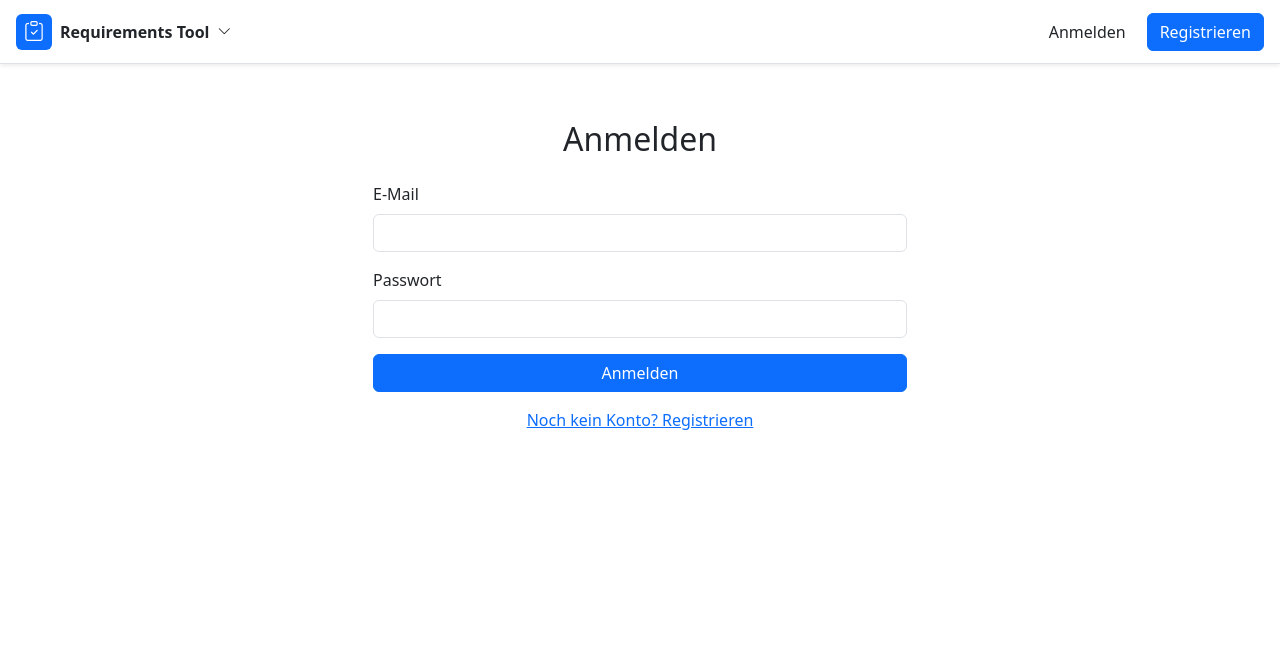
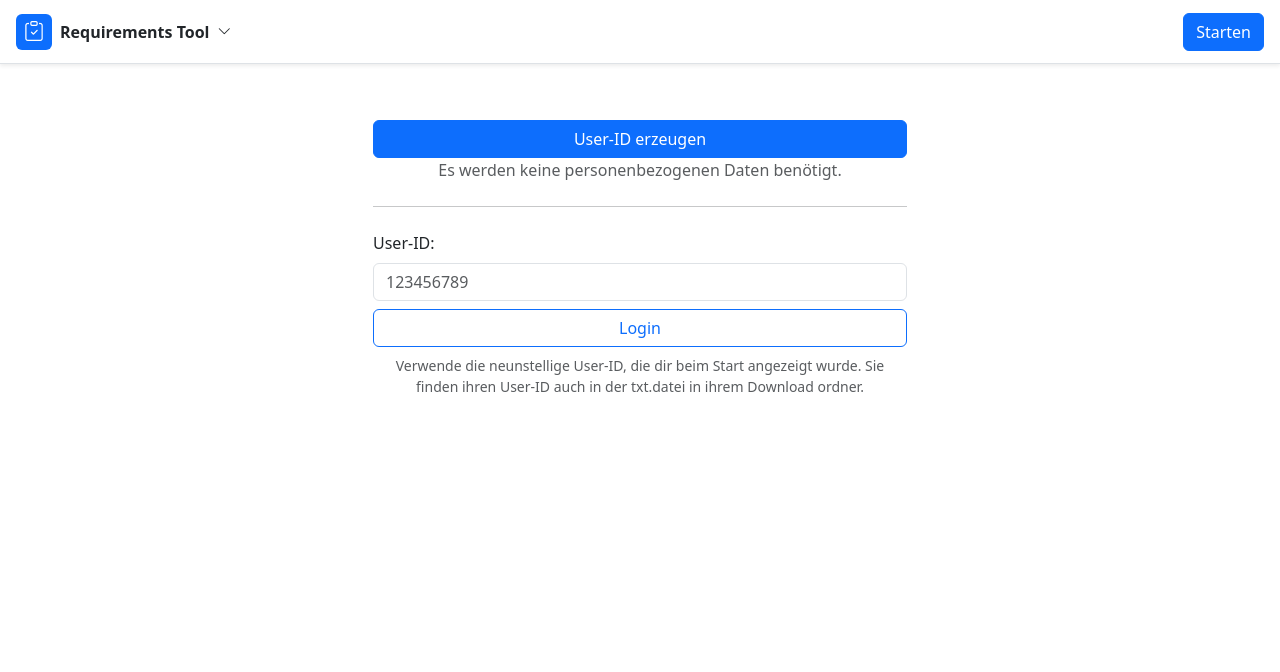
Before and after one commit to Aliwes1999/Demo, a Flask app: page /auth/login in a window 1280 px wide. Shown: the top 672 px of the page. Run offline with Flask 3, Linux system fonts and the light colour scheme.

Commit message:
Login umgestellt

```diff
--- a/app/auth.py
+++ b/app/auth.py
@@ -1,4 +1,16 @@
-from flask import Blueprint, render_template, redirect, url_for, flash, request
+import secrets
+import re
+
+from sqlalchemy.exc import IntegrityError
+from flask import (
+    Blueprint,
+    render_template,
+    redirect,
+    url_for,
+    flash,
+    request,
+    Response,
+)
 from flask_login import login_user, logout_user, login_required, current_user
 from urllib.parse import urlparse
 from . import db
@@ -6,40 +18,106 @@ from .models import User
 
 auth_bp = Blueprint('auth', __name__, url_prefix='/auth')
 
+
+def _create_demo_user() -> User:
+    """Create an anonymous participant account without personal data."""
+    for _ in range(10):
+        participant_id = str(secrets.randbelow(900_000_000) + 100_000_000)
+        user = User(email=f'demo-{participant_id}@demo.invalid')
+        user.set_password(secrets.token_urlsafe(32))
+        db.session.add(user)
+        try:
+            db.session.commit()
+        except IntegrityError:
+            db.session.rollback()
+            if User.query.filter_by(email=user.email).first() is not None:
+                continue
+            raise
+        else:
+            return user
+
+    raise RuntimeError(
+        'Es konnte keine eindeutige Teilnahme-ID erzeugt werden.'
+    )
+
+
+def _find_demo_user(participant_id: str) -> User | None:
+    """Find a demo user from the anonymous participant ID."""
+    normalized_id = participant_id.strip().upper()
+    if normalized_id.startswith('DEMO-'):
+        normalized_id = normalized_id[5:]
+    # Keep legacy IDs restorable while all new IDs use nine digits.
+    if not re.fullmatch(r'(?:[0-9]{9}|[0-9A-F]{16})', normalized_id):
+        return None
+    return User.query.filter_by(
+        email=f'demo-{normalized_id}@demo.invalid'
+    ).first()
+
+
+def _participant_id(user: User) -> str:
+    """Return the user-facing nine-digit participant ID."""
+    return user.email.split('@', 1)[0].removeprefix('demo-')
+
+
+@auth_bp.route('/download-participant-id')
+@login_required
+def download_participant_id():
+    participant_id = _participant_id(current_user)
+    if not re.fullmatch(r'\d{9}', participant_id):
+        return Response('Teilnehmer-ID nicht verfügbar.', status=404)
+    response = Response(
+        f'Teilnahme-ID: {participant_id}\n',
+        mimetype='text/plain',
+    )
+    response.headers['Content-Disposition'] = (
+        f'attachment; filename="teilnahme-id-{participant_id}.txt"'
+    )
+    return response
+
+
+def _redirect_after_login():
+    next_page = request.args.get('next')
+    if not next_page or urlparse(next_page).netloc != '':
+        next_page = url_for('main.home')
+    return redirect(next_page)
+
+
 @auth_bp.route('/login', methods=['GET', 'POST'])
 def login():
     if current_user.is_authenticated:
         return redirect(url_for('main.home'))
     if request.method == 'POST':
-        email = request.form.get('email')
-        password = request.form.get('password')
-        user = User.query.filter_by(email=email).first()
-        if user and user.check_password(password):
+        if request.form.get('action') == 'restore':
+            participant_id = request.form.get('participant_id', '')
+            user = _find_demo_user(participant_id)
+            if user is None:
+                flash(
+                    'Die Teilnehmer-ID wurde nicht gefunden. Bitte prüfe deine Eingabe.',
+                    'danger',
+                )
+                return render_template('auth/login.html')
             login_user(user)
-            next_page = request.args.get('next')
-            if not next_page or urlparse(next_page).netloc != '':
-                next_page = url_for('main.home')
-            return redirect(next_page)
-        flash('Ungültige E-Mail oder Passwort', 'danger')
+            flash('Deine bestehende Teilnahme wurde geöffnet.', 'success')
+            return _redirect_after_login()
+
+        user = _create_demo_user()
+        login_user(user)
+        flash(
+            f'Deine Teilnehmer-ID für die Umfrage: {_participant_id(user)}',
+            'info',
+        )
+        return render_template(
+            'auth/participant_started.html',
+            download_url=url_for('auth.download_participant_id'),
+            next_url=_redirect_after_login().location,
+        )
     return render_template('auth/login.html')
+
 
 @auth_bp.route('/register', methods=['GET', 'POST'])
 def register():
-    if current_user.is_authenticated:
-        return redirect(url_for('main.home'))
-    if request.method == 'POST':
-        email = request.form.get('email')
-        password = request.form.get('password')
-        if User.query.filter_by(email=email).first():
-            flash('E-Mail bereits registriert', 'danger')
-        else:
-            user = User(email=email)
-            user.set_password(password)
-            db.session.add(user)
-            db.session.commit()
-            flash('Registrierung erfolgreich! Sie können sich jetzt anmelden.', 'success')
-            return redirect(url_for('auth.login'))
-    return render_template('auth/register.html')
+    return redirect(url_for('auth.login'))
+
 
 @auth_bp.route('/logout')
 @login_required
--- a/app/templates/auth/login.html
+++ b/app/templates/auth/login.html
@@ -1,39 +1,45 @@
-{% extends "base.html" %} {% block title %}{{ _('Anmelden') }}{% endblock %} {%
+{% extends "base.html" %} {% block title %}{{ _('Starten') }}{% endblock %} {%
 block content %}
 <div class="container mt-5">
   <div class="row justify-content-center">
     <div class="col-md-6">
-      <h2 class="text-center mb-4">{{ _('Anmelden') }}</h2>
+     <!-- <h2 class="text-center mb-4">{{ _('User-ID erzeugen') }}</h2>-->
+
       <form method="POST">
-        <div class="mb-3">
-          <label for="email" class="form-label">{{ _('E-Mail') }}</label>
-          <input
-            type="email"
-            class="form-control"
-            id="email"
-            name="email"
-            required
-          />
+        <button type="submit" class="btn btn-primary w-100">
+          {{ _('User-ID erzeugen') }}
+        </button>
+
+        <p class="text-center text-muted mb-4">
+        {{ _('Es werden keine personenbezogenen Daten benötigt.') }}
+      </p>
+      </form>
+      <hr class="my-4" />
+      <form method="POST">
+        <label for="participant_id" class="form-label">
+          {{ _(' User-ID:') }}
+        </label>
+        <input
+          type="text"
+          class="form-control mb-2"
+          id="participant_id"
+          name="participant_id"
+          placeholder="123456789"
+          autocomplete="off"
+          required
+        />
+        <button
+          type="submit"
+          name="action"
+          value="restore"
+          class="btn btn-outline-primary w-100"
+        >
+          {{ _('Login') }}
+        </button>
+        <div class="form-text text-center mt-2">
+          {{ _('Verwende die neunstellige User-ID, die dir beim Start angezeigt wurde. Sie finden ihren User-ID auch in der txt.datei in ihrem Download ordner.') }}
         </div>
-        <div class="mb-3">
-          <label for="password" class="form-label">{{ _('Passwort') }}</label>
-          <input
-            type="password"
-            class="form-control"
-            id="password"
-            name="password"
-            required
-          />
-        </div>
-        <button type="submit" class="btn btn-primary w-100">
-          {{ _('Anmelden') }}
-        </button>
       </form>
-      <div class="text-center mt-3">
-        <a href="{{ url_for('auth.register') }}"
-          >{{ _('Noch kein Konto? Registrieren') }}</a
-        >
-      </div>
     </div>
   </div>
 </div>
--- a/app/templates/base.html
+++ b/app/templates/base.html
@@ -297,10 +297,10 @@ current_lang_code) | list | first) %}
                     </div>
                     <div class="flex-grow-1">
                       <div class="fw-medium text-dark">
-                        {{ current_user.email.split('@')[0] }}
+                        {{ current_user.participant_id }}
                       </div>
                       <div class="small text-muted">
-                        {{ current_user.email }}
+                        {{ current_user.participant_id }}
                       </div>
                     </div>
                   </div>
@@ -353,22 +353,13 @@ current_lang_code) | list | first) %}
             </ul>
           </div>
           {% else %}
-          <!-- Not Authenticated: Login/Register Links -->
+          <!-- Not Authenticated: Anonymous participant start -->
           <div class="d-flex align-items-center gap-2">
-            <a
-              class="btn btn-link text-decoration-none text-dark"
-              href="{{ url_for('auth.login') }}"
-              style="padding: 0.375rem 0.75rem"
-            >
-              {{ _('Anmelden') }}
-            </a>
-            <a
-              class="btn btn-primary"
-              href="{{ url_for('auth.register') }}"
-              style="padding: 0.375rem 0.75rem"
-            >
-              {{ _('Registrieren') }}
-            </a>
+            <form method="POST" action="{{ url_for('auth.login') }}">
+              <button type="submit" class="btn btn-primary" style="padding: 0.375rem 0.75rem">
+                {{ _('Starten') }}
+              </button>
+            </form>
           </div>
           {% endif %}
         </div>
--- a/app/templates/create.html
+++ b/app/templates/create.html
@@ -625,10 +625,10 @@ document.addEventListener('DOMContentLoaded', function() {
                 <br>
                 <small class="text-muted user-cell">
                      {% if selected_version.created_by %}
-                     <i class="bi bi-person-plus-fill text-success"></i> {{ _('Erstellt:') }} {{ selected_version.created_by.email.split('@')[0] }}
+                     <i class="bi bi-person-plus-fill text-success"></i> {{ _('Erstellt:') }} {{ selected_version.created_by.participant_id }}
                      {% endif %}
                      {% if selected_version.last_modified_by and selected_version.last_modified_by.id != selected_version.created_by.id %}
-                     <br><i class="bi bi-pencil-fill text-primary"></i> {{ _('Bearbeitet:') }} {{ selected_version.last_modified_by.email.split('@')[0] }}
+                     <br><i class="bi bi-pencil-fill text-primary"></i> {{ _('Bearbeitet:') }} {{ selected_version.last_modified_by.participant_id }}
                      {% endif %}
                 </small>
             </td>
--- a/app/templates/kanban.html
+++ b/app/templates/kanban.html
@@ -45,7 +45,7 @@ endblock %}
   </div>
   <div class="card-footer bg-white border-top-0 pt-0 pb-2 text-end">
     <small class="text-muted" style="font-size: 0.7rem">
-      {{ item.version.created_by.email.split('@')[0] }}
+      {{ item.version.created_by.participant_id }}
     </small>
   </div>
 </div>
--- a/app/templates/start.html
+++ b/app/templates/start.html
@@ -47,7 +47,7 @@
           <h1 class="display-6 fw-bold text-dark mt-1 mb-0">
             {{ _('Willkommen zurück,') }} <br />
             <span class="text-primary"
-              >{{ current_user.email.split('@')[0] }}</span
+              >{{ current_user.participant_id }}</span
             >
           </h1>
         </div>
@@ -182,7 +182,7 @@
       >
         <i class="bi bi-folder-plus display-4"></i>
       </div>
-      <h3>Keine Projekte gefunden</h3>
+      <h3>{{ _('Keine Projekte gefunden') }}</h3>
       <p class="text-muted mb-4">
         {{ _('Starten Sie jetzt mit Ihrem ersten Projekt durch.') }}
       </p>
```
Also changed, not shown: app/models.py (+8 -0 lines), app/templates/agent/agent.html (+16 -3 lines), app/templates/auth/participant_started.html (added, +51 -0 lines), config.py (+23 -21 lines), app/translations/en/LC_MESSAGES/messages.po, 3 other files.
